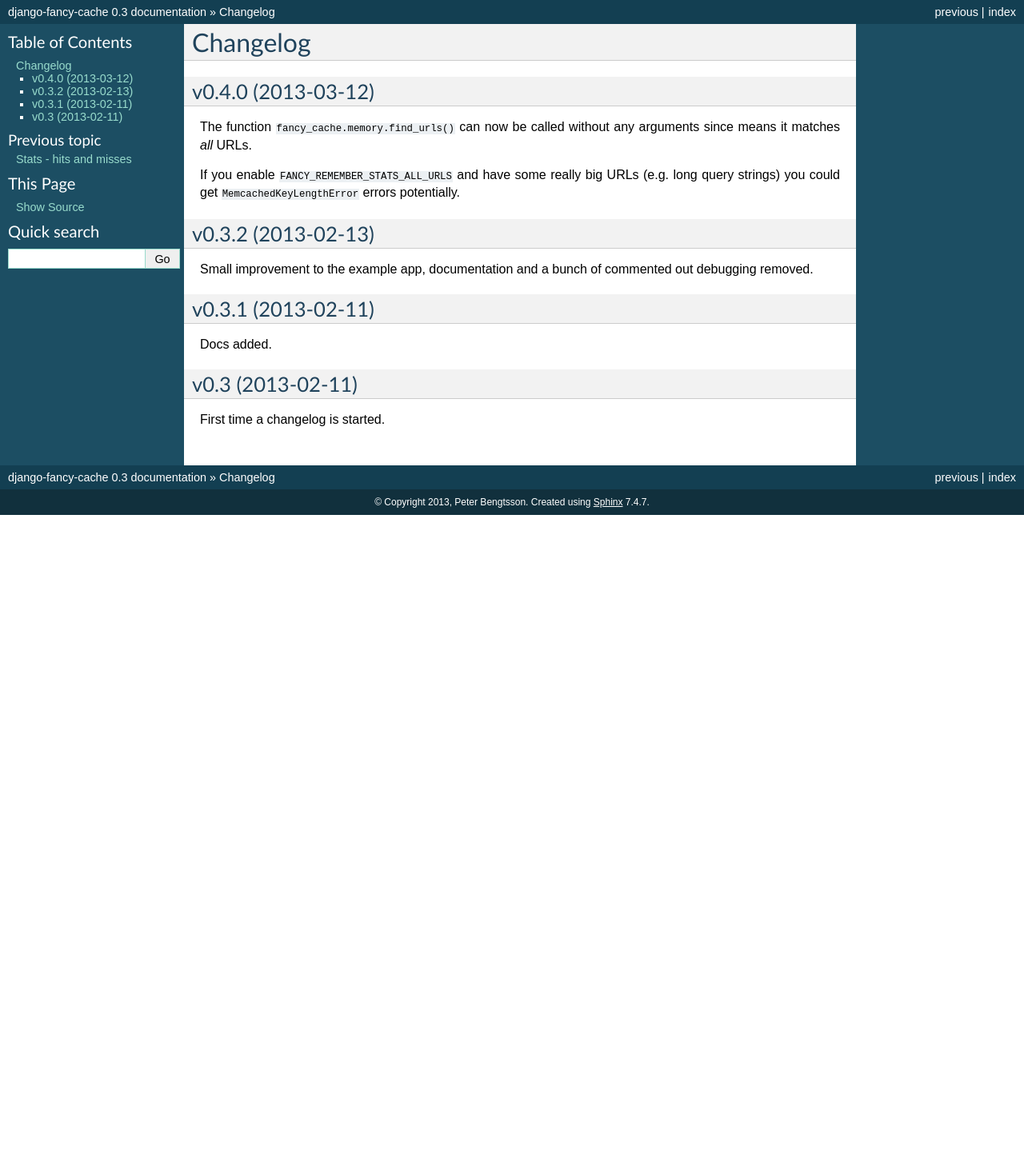
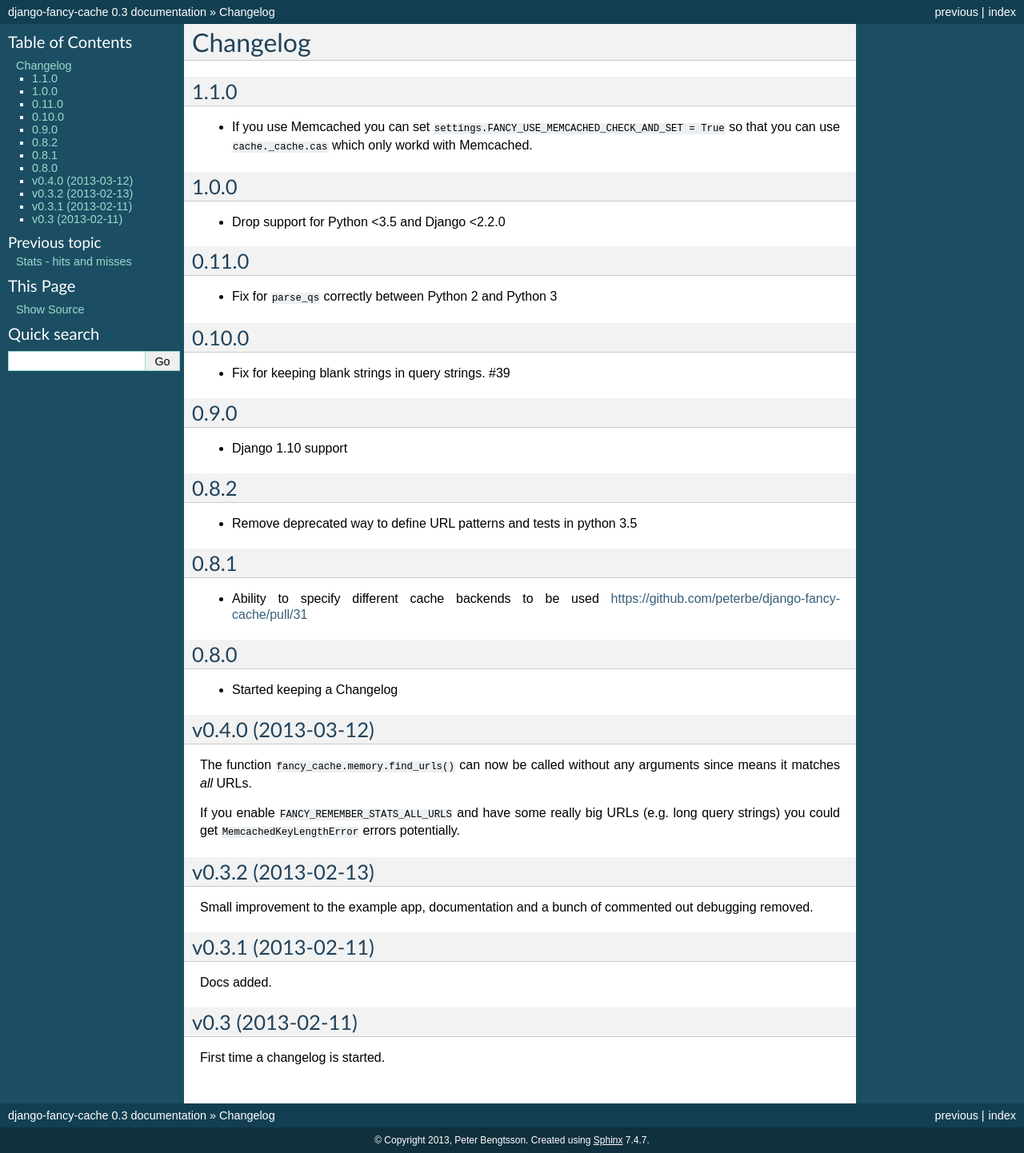
Before and after one commit to peterbe/django-fancy-cache, a Sphinx documentation site: the page built from docs/changelog.rst, in a window 1280 px wide. Shown: the whole page at 80% size. Built offline with Sphinx 7.4.7, drawn with Linux system fonts in a browser that asks for light colours; before the commit the page ends 900 px from its top, so only the background shows below that.

Commit message:
Update changelog in docs to match the README.

```diff
--- a/docs/changelog.rst
+++ b/docs/changelog.rst
@@ -4,6 +4,49 @@
 
 Changelog
 =========
+
+1.1.0
+-------------------
+
+* If you use Memcached you can set
+  ``settings.FANCY_USE_MEMCACHED_CHECK_AND_SET = True`` so that you
+  can use ``cache._cache.cas`` which only workd with Memcached.
+
+1.0.0
+-------------------
+
+* Drop support for Python <3.5 and Django <2.2.0
+
+0.11.0
+-------------------
+
+* Fix for ``parse_qs`` correctly between Python 2 and Python 3
+
+0.10.0
+-------------------
+
+* Fix for keeping blank strings in query strings. #39
+
+0.9.0
+-------------------
+
+* Django 1.10 support
+
+0.8.2
+-------------------
+
+* Remove deprecated way to define URL patterns and tests in python 3.5
+
+0.8.1
+-------------------
+
+* Ability to specify different cache backends to be used
+  https://github.com/peterbe/django-fancy-cache/pull/31
+
+0.8.0
+-------------------
+
+* Started keeping a Changelog
 
 v0.4.0 (2013-03-12)
 -------------------
```
